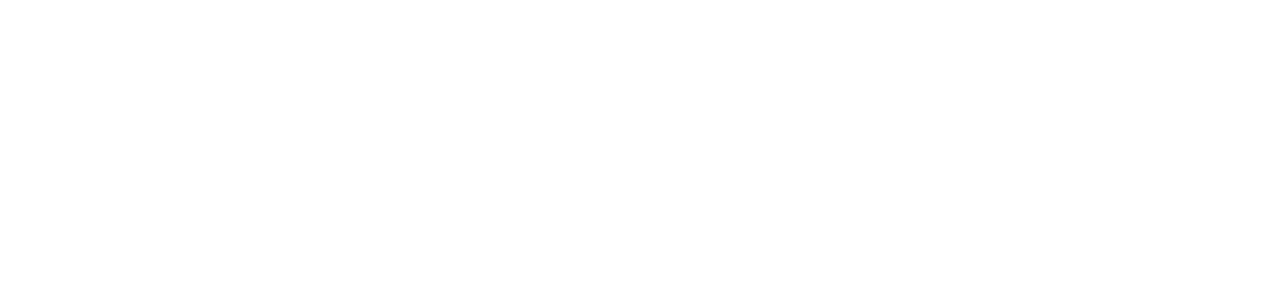
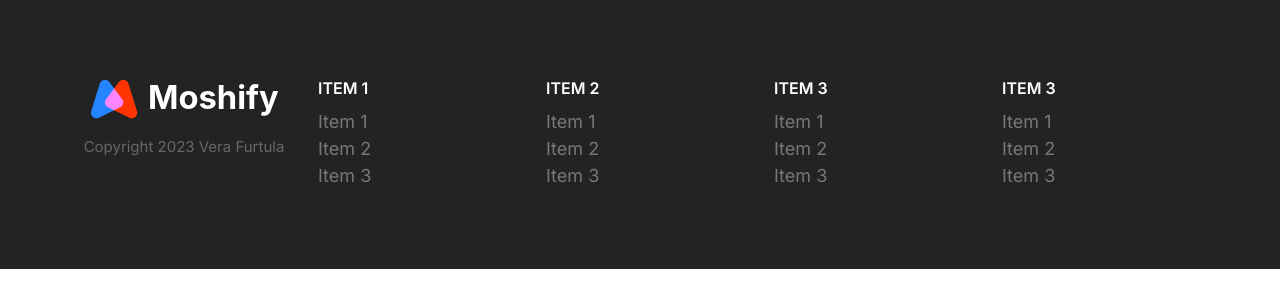
Before and after one commit to VeraFurtula/Moshify, a plain HTML site: page index.html in a window 1280 px wide. Drawn offline with Linux system fonts and the light colour scheme.

Commit message:
Commit footer component

```diff
--- a/css/styles.css
+++ b/css/styles.css
@@ -833,3 +833,80 @@ a {
         max-width: 700px;
     }
 }
+
+/* Footer */
+.footer {
+    background-color: #232323;
+}
+
+.footer a {
+    color: #777;
+    transition: color 0.3s;
+}
+
+.footer a:hover {
+    color: #fff;
+}
+
+.footer__section .list {
+    margin: 0;
+}
+
+.footer__section {
+    padding: 2rem;
+    border-bottom: 1px solid #393939;
+}
+
+.footer__heading {
+    text-transform: uppercase;
+    font-weight: 600;
+}
+
+.footer__brand {
+    margin-top: 5rem;
+    text-align: center;
+}
+
+.footer__brand img {
+    /* TODO: Consider refactoring this and applying it to all images */
+    width: 100%;
+    max-width: 230px;
+}
+
+.footer__copyright {
+    font-size: 2.1rem;
+    color: #fff;
+    opacity: 0.3;
+}
+
+@media screen and (min-width:768px) {
+    .footer__sections {
+        grid-template-columns: repeat(auto-fit, minmax(10rem, 1fr));
+    }
+
+    .footer .collapsible__chevron {
+        display: none;
+    }
+
+    .footer .collapsible__content {
+        opacity: 1;
+        max-height: 100%;
+    }
+
+    .footer__brand {
+        order: -1;
+        margin-top: 1rem;
+    }
+
+    .footer__copyright {
+        font-size: 1.5rem;
+    }
+
+    .footer__section {
+        border: 0;
+    }
+
+    .footer__heading {
+        font-size: 1.6rem;
+    }
+}
--- a/index.html
+++ b/index.html
@@ -18,7 +18,74 @@
 </head>
 
 <body>
-
+    <footer class="block block__dark footer">
+        <div class="container grid footer__sections">
+            <section class="collapsible collapsible--expanded footer__section">
+                <header class="collapsible__header">
+                    <h2 class="collapsible__heading footer__heading">Item 1</h2>
+                    <svg class="icon icon--white collapsible__chevron">
+                        <use xlink:href="images/sprite.svg#chevron"></use>
+                    </svg>
+                </header>
+                <div class="collapsible__content">
+                    <ul class="list">
+                        <li><a href="#">Item 1</a></li>
+                        <li><a href="#">Item 2</a></li>
+                        <li><a href="#">Item 3</a></li>
+                    </ul>
+                </div>
+            </section>
+            <section class="collapsible footer__section">
+                <header class="collapsible__header">
+                    <h2 class="collapsible__heading footer__heading">Item 2</h2>
+                    <svg class="icon icon--white collapsible__chevron">
+                        <use xlink:href="images/sprite.svg#chevron"></use>
+                    </svg>
+                </header>
+                <div class="collapsible__content">
+                    <ul class="list">
+                        <li><a href="#">Item 1</a></li>
+                        <li><a href="#">Item 2</a></li>
+                        <li><a href="#">Item 3</a></li>
+                    </ul>
+                </div>
+            </section>
+            <section class="collapsible footer__section">
+                <header class="collapsible__header">
+                    <h2 class="collapsible__heading footer__heading">Item 3</h2>
+                    <svg class="icon icon--white collapsible__chevron">
+                        <use xlink:href="images/sprite.svg#chevron"></use>
+                    </svg>
+                </header>
+                <div class="collapsible__content">
+                    <ul class="list">
+                        <li><a href="#">Item 1</a></li>
+                        <li><a href="#">Item 2</a></li>
+                        <li><a href="#">Item 3</a></li>
+                    </ul>
+                </div>
+            </section>
+            <section class="collapsible footer__section">
+                <header class="collapsible__header">
+                    <h2 class="collapsible__heading footer__heading">Item 3</h2>
+                    <svg class="icon icon--white collapsible__chevron">
+                        <use xlink:href="images/sprite.svg#chevron"></use>
+                    </svg>
+                </header>
+                <div class="collapsible__content">
+                    <ul class="list">
+                        <li><a href="#">Item 1</a></li>
+                        <li><a href="#">Item 2</a></li>
+                        <li><a href="#">Item 3</a></li>
+                    </ul>
+                </div>
+            </section>
+            <section class="footer__brand">
+                <img src="images/logo.svg" alt="">
+                <p class="footer__copyright">Copyright 2023 Vera Furtula</p>
+            </section>
+        </div>
+    </footer>
 
     <script src="js/main.js"></script>
 
```
Also changed, not shown: components/footer.html (added, +68 -0 lines).
